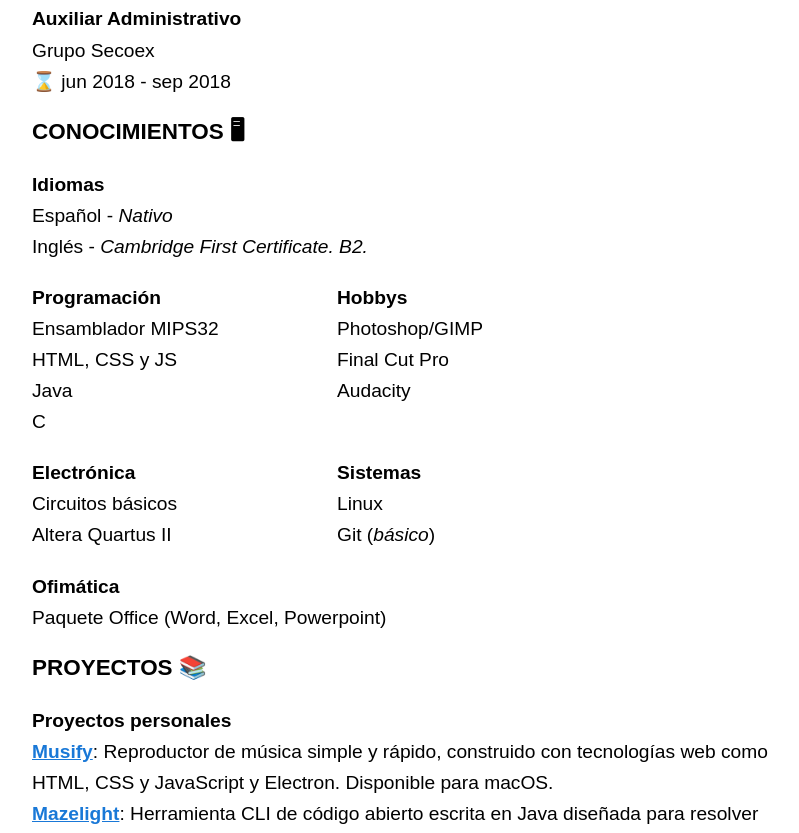
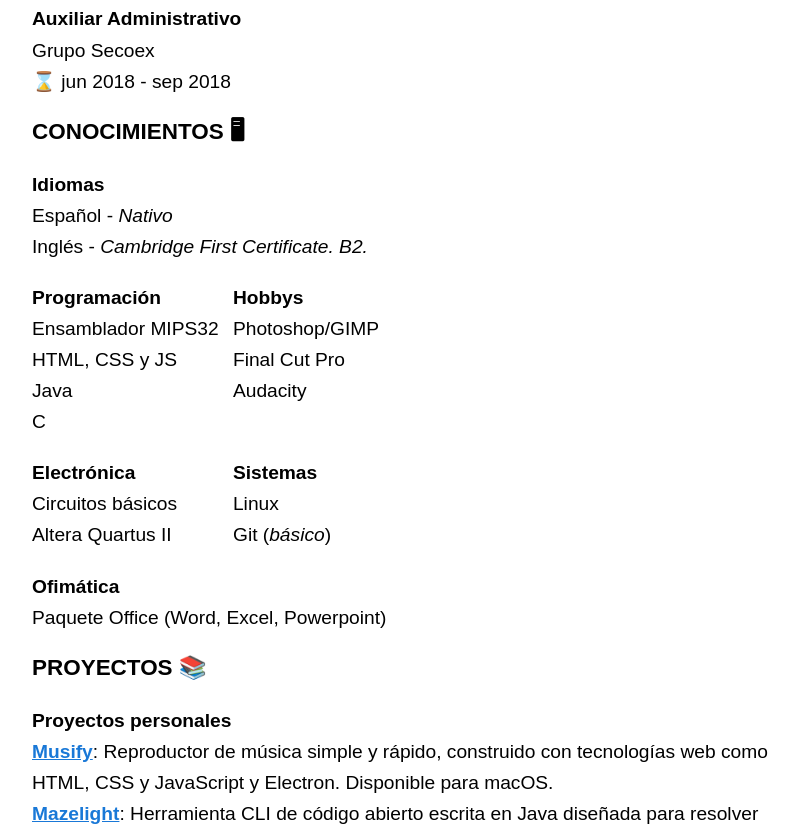
Before and after one commit to SrGMC/srgmc.github.io, a website: page text_es.html in a window 1280 px wide. Shown: the part 702-1535 px from the top of the page, without its empty margins (224-1023 px from the left). Drawn offline with Linux system fonts and the light colour scheme.

Commit message:
Fixed text only page table css

```diff
--- a/text_es.html
+++ b/text_es.html
@@ -5,7 +5,7 @@
         <title>Álvaro Galisteo</title>
         <meta name="viewport" content="width=device-width, initial-scale=1.0">
         <style>
-            html{font-family:-apple-system,BlinkMacSystemFont,"Segoe UI",Roboto,Oxygen-Sans,Ubuntu,Cantarell,"Helvetica Neue",Helvetica,Arial,sans-serif}body{margin:1em auto;max-width:40em;padding:0 .62em;font:1.2em/1.62 sans-serif}h1,h2,h3{line-height:1.2}table{border-collapse:collapse;border-spacing:0;border:none;border-color:transparent;text-align:left}td{padding:0 5px 0 0;border-style:solid;border-width:0;overflow:hidden;word-break:normal}tr td{min-width:300px}tr.header td{padding-top:20px}@media print{body{max-width:none}}a{color:#1978d7}a:hover{color:#70bfff}html.dark{color:#f1f1f1;background:#111}html.dark a{color:#70bfff}html.dark a:hover{color:#1978d7}#day{display:none}#night{display:initial}html.dark #day{display:initial}html.dark #night{display:none}
+            html{font-family:-apple-system,BlinkMacSystemFont,"Segoe UI",Roboto,Oxygen-Sans,Ubuntu,Cantarell,"Helvetica Neue",Helvetica,Arial,sans-serif}body{margin:1em auto;max-width:40em;padding:0 .62em;font:1.2em/1.62 sans-serif}h1,h2,h3{line-height:1.2}table{border-collapse:collapse;border-spacing:0;border:none;border-color:transparent;text-align:left}td{padding:0 5px 0 0;border-style:solid;border-width:0;overflow:hidden;word-break:normal}tr td{max-width:40em}tr.header td{padding-top:20px}@media print{body{max-width:none}}a{color:#1978d7}a:hover{color:#70bfff}html.dark{color:#f1f1f1;background:#111}html.dark a{color:#70bfff}html.dark a:hover{color:#1978d7}#day{display:none}#night{display:initial}html.dark #day{display:initial}html.dark #night{display:none}
         </style>
     </head>
     <body>
```
